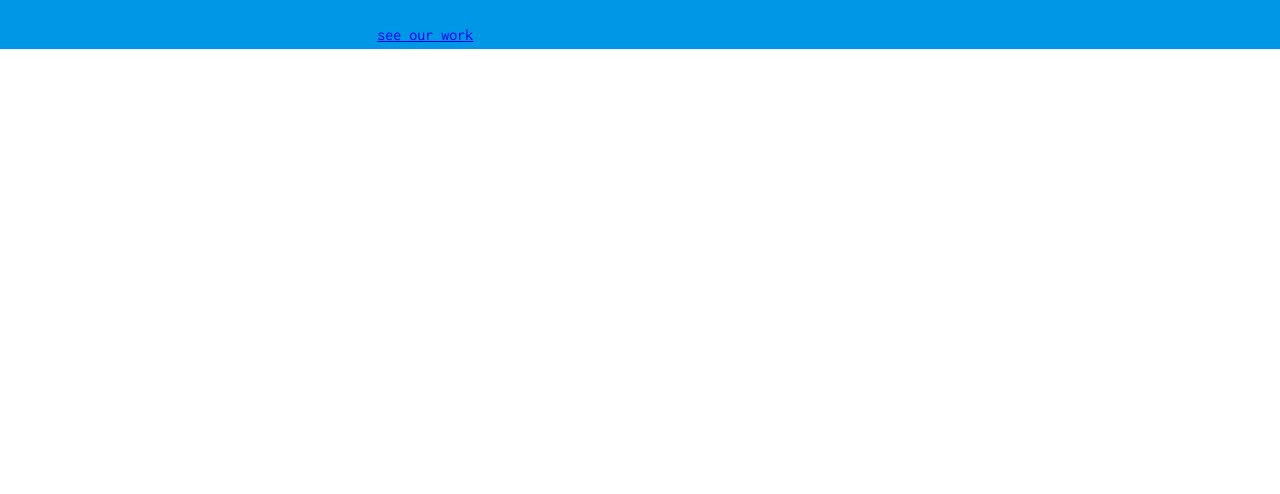
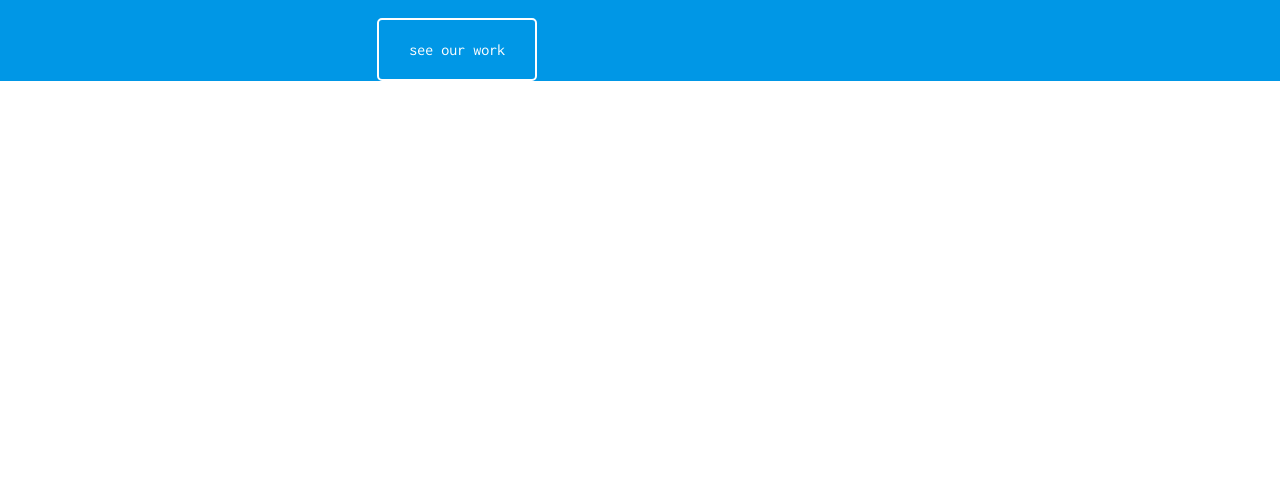
Before and after one commit to klubus/kodilla-fullstack, a plain HTML site: page module-1/index.html in a window 1280 px wide. Shown: the part 306-800 px from the top of the page. Drawn offline with Linux system fonts and the light colour scheme; a web font is replaced by a local one.

Commit message:
module-1: buttons

```diff
--- a/module-1/index.html
+++ b/module-1/index.html
@@ -4,9 +4,11 @@
     <meta charset="UTF-8" />
     <meta name="viewport" content="width=device-width, initial-scale=1.0" />
     <title>Document</title>
-    <link rel="preconnect" href="https://fonts.googleapis.com">
-    <link rel="preconnect" href="https://fonts.gstatic.com" crossorigin>
-    <link href="https://fonts.googleapis.com/css2?family=DM+Serif+Text:ital@0;1&family=Inconsolata:wght@200..900&family=Signika:wght@300..700&display=swap" rel="stylesheet">
+    <link rel="preconnect" href="https://fonts.googleapis.com" />
+    <link rel="preconnect" href="https://fonts.gstatic.com" crossorigin />
+    <link
+      href="https://fonts.googleapis.com/css2?family=DM+Serif+Text:ital@0;1&family=Inconsolata:wght@200..900&family=Signika:wght@300..700&display=swap"
+      rel="stylesheet"
     />
     <link rel="stylesheet" href="styles.css" />
   </head>
--- a/module-1/styles.css
+++ b/module-1/styles.css
@@ -28,6 +28,39 @@ body {
 
 .section {
   padding: 96px 0;
+}
+
+.btn {
+  display: inline-block;
+  min-width: 160px;
+  margin: 24px 0 auto;
+  padding: 16px;
+  border-radius: 5px;
+  font-family: "Inconsolata", monospace;
+  font-size: 16px;
+  text-align: center;
+  text-decoration: none;
+  cursor: pointer;
+  border-width: 2px;
+  border-style: solid;
+  background-position: 100% 0;
+  background-size: 300%;
+  transition: all 1s;
+}
+
+.btn:hover {
+  background-position: 0 100%;
+  color: #ffffff;
+}
+
+.btn-one {
+  border-color: white;
+  color: white;
+  background-image: linear-gradient(90deg, #ffffff 50%, transparent 50%);
+}
+
+.btn-one:hover {
+  color: #0097e6;
 }
 
 /* Navigation */
```
